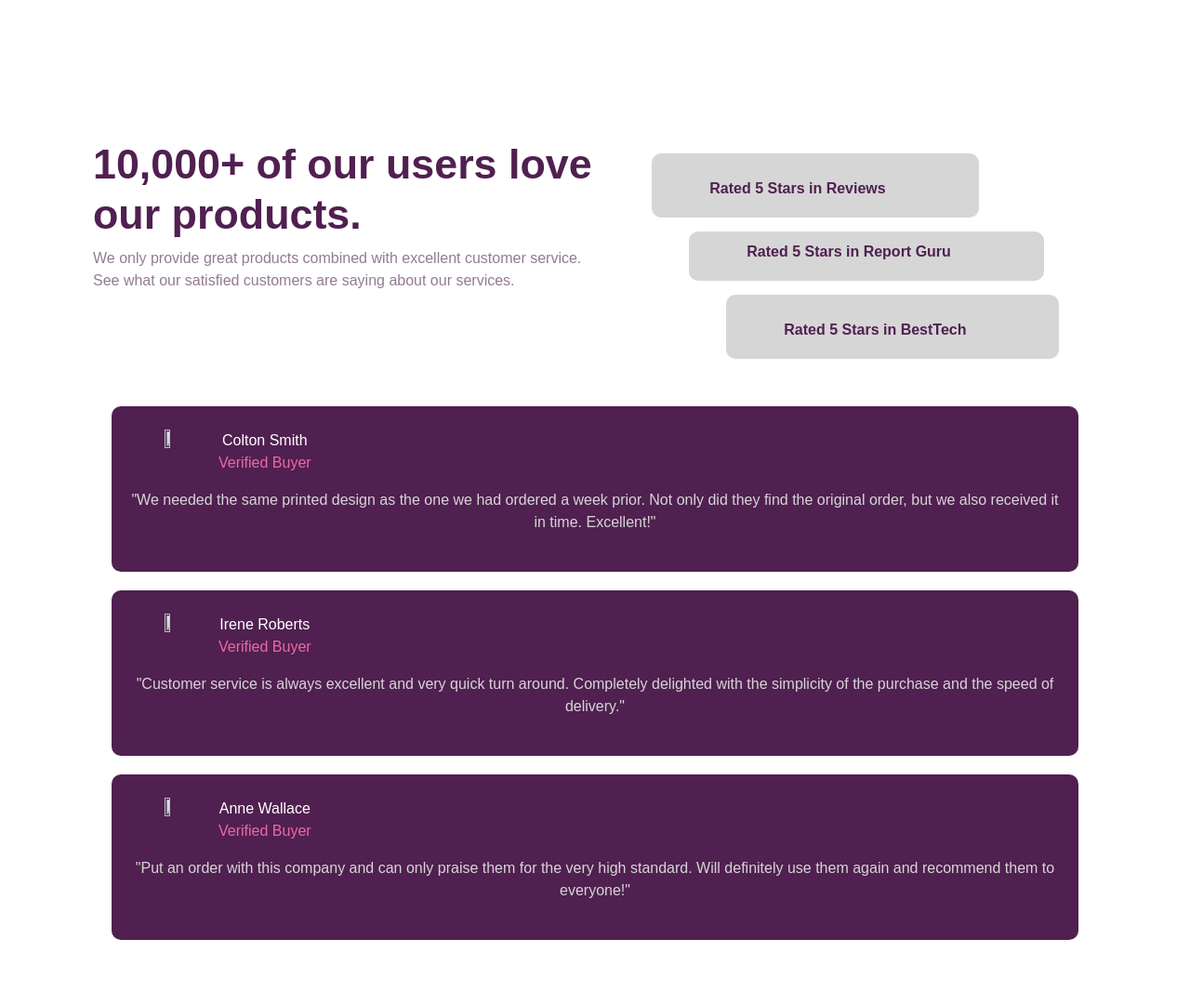
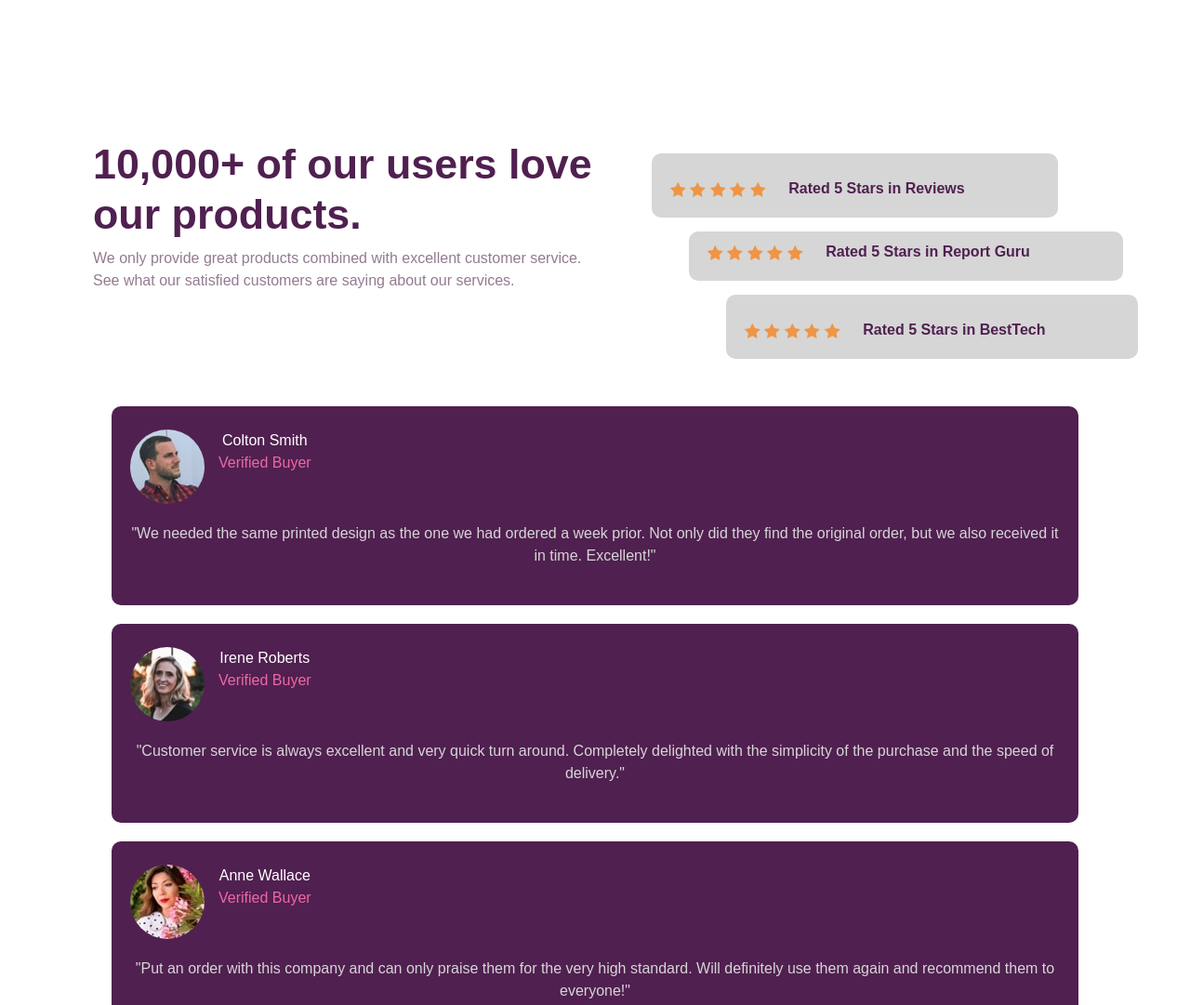
Before and after one commit to Aarusshh/Social-Proof-Section-, a plain HTML site: page index.html in a window 1280 px wide. Shown: the top 1081 px of the page at 93% size. Drawn offline with nearby package versions, Linux system fonts and the light colour scheme; the site is published under a folder, as on GitHub Pages, so addresses that start at the root find nothing.

Commit message:
Update index.html

```diff
--- a/index.html
+++ b/index.html
@@ -20,7 +20,7 @@
 </head>
 
 <body>
-  <img class='bg' src="/images/bg-pattern-bottom-desktop.svg" alt="">
+  <img class='bg' src="images/bg-pattern-bottom-desktop.svg" alt="">
   <div class="mainContent">
     <div class="upperReviews row">
       <div class="mainTexts col">
@@ -39,11 +39,11 @@
         <li>
           <p>
             <div class="star">
-              <img src="/images/icon-star.svg" alt="">
-              <img src="/images/icon-star.svg" alt="">
-              <img src="/images/icon-star.svg" alt="">
-              <img src="/images/icon-star.svg" alt="">
-              <img class="review-1-img" src="/images/icon-star.svg" alt="">
+              <img src="images/icon-star.svg" alt="">
+              <img src="images/icon-star.svg" alt="">
+              <img src="images/icon-star.svg" alt="">
+              <img src="images/icon-star.svg" alt="">
+              <img class="review-1-img" src="images/icon-star.svg" alt="">
             </div>
             Rated 5 Stars in Reviews
           </p>
@@ -51,11 +51,11 @@
 
         <li>
           <div class="star">
-            <img src="/images/icon-star.svg" alt="">
-            <img src="/images/icon-star.svg" alt="">
-            <img src="/images/icon-star.svg" alt="">
-            <img src="/images/icon-star.svg" alt="">
-            <img class="review-1-img" src="/images/icon-star.svg" alt="">
+             <img src="images/icon-star.svg" alt="">
+              <img src="images/icon-star.svg" alt="">
+              <img src="images/icon-star.svg" alt="">
+              <img src="images/icon-star.svg" alt="">
+              <img class="review-1-img" src="images/icon-star.svg" alt="">
           </div>
           Rated 5 Stars in Report Guru</p>
         </li>
@@ -63,11 +63,11 @@
         <li>
           <p>
             <div class="star">
-              <img src="/images/icon-star.svg" alt="">
-              <img src="/images/icon-star.svg" alt="">
-              <img src="/images/icon-star.svg" alt="">
-              <img src="/images/icon-star.svg" alt="">
-              <img class="review-1-img" src="/images/icon-star.svg" alt="">
+              <img src="images/icon-star.svg" alt="">
+              <img src="images/icon-star.svg" alt="">
+              <img src="images/icon-star.svg" alt="">
+              <img src="images/icon-star.svg" alt="">
+              <img class="review-1-img" src="images/icon-star.svg" alt="">
             </div>
             Rated 5 Stars in BestTech
           </p>
@@ -79,7 +79,7 @@
 
       <div class="lowerReview">
         <div class="verifiedReview">
-          <img src="/images/image-colton.jpg" alt="">
+          <img src="images/image-colton.jpg" alt="">
           <p>
             Colton Smith <br>
             <span>
@@ -96,7 +96,7 @@
 
       <div class="lowerReview">
         <div class="verifiedReview">
-          <img src="/images/image-irene.jpg" alt="">
+          <img src="images/image-irene.jpg" alt="">
           <p>
             Irene Roberts <br>
             <span>
@@ -112,7 +112,7 @@
 
       <div class="lowerReview">
         <div class="verifiedReview">
-          <img src="/images/image-anne.jpg" alt="">
+          <img src="images/image-anne.jpg" alt="">
           <p>
             Anne Wallace <br>
             <span>
```
